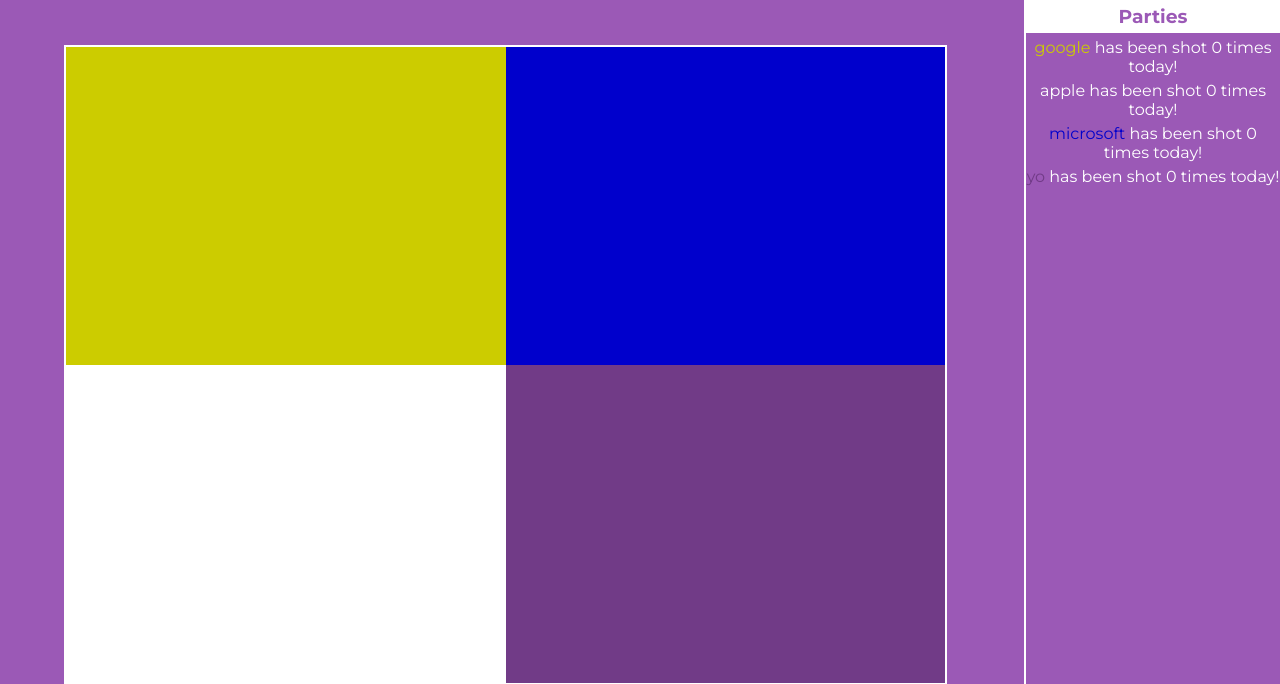
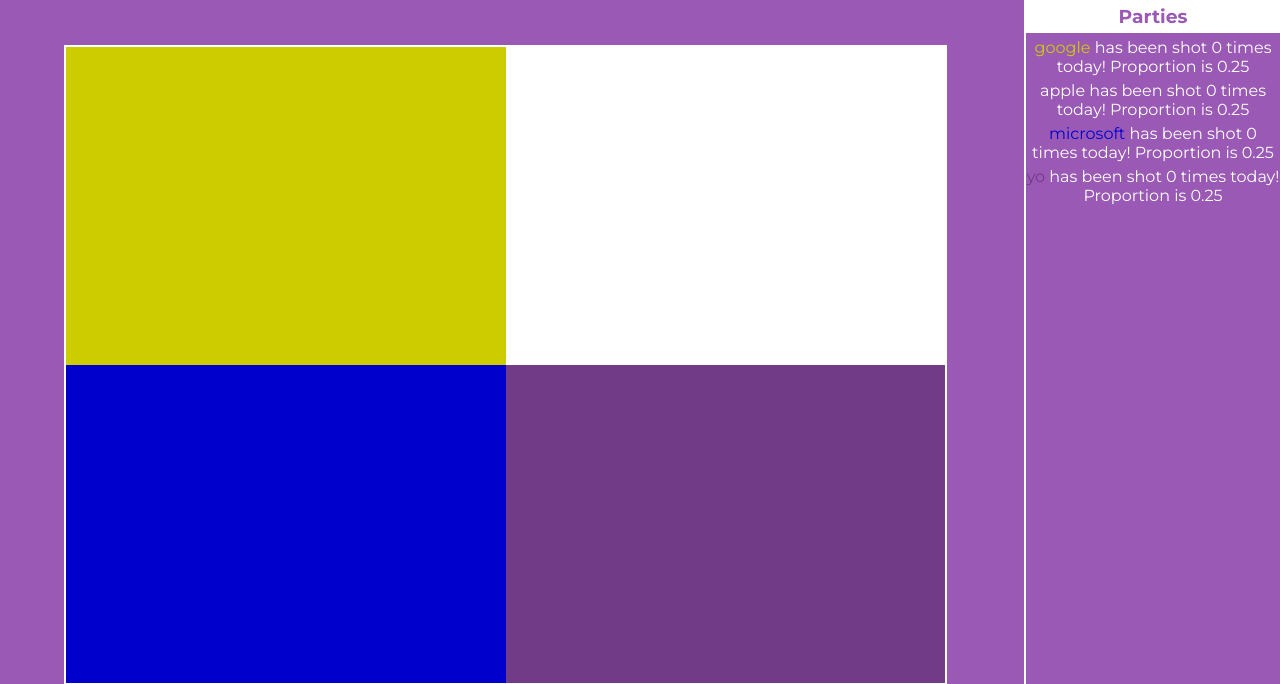
Before and after one commit to adrienthiery/YoFansWar, a PHP site: page / in a window 1280 px wide. Shown: the top 684 px of the page. Run offline with PHP 8.4, Linux system fonts and the light colour scheme; some libraries are stand-ins or nearby versions.

Commit message:
Fixed squares problem

```diff
--- a/index.php
+++ b/index.php
@@ -19,35 +19,37 @@
 		new Entity( 'yo', "#713b87" )
 	);
 ?>
-	<div id='recent'>
-		<h3>Parties</h3>
 	<?php
 	$sum = 0;
 	foreach( $entities as $entity ){
-		echo '<div>';
-		echo '<span style="color:'.$entity->get_color().';">'.$entity->get_name().'</span> has been shot '.$entity->get_score().' times today!';
-		echo '</div>';
 		$sum += $entity->get_score();
-	} ?></div>
+	} ?>
+	<div id='recent'>
+		<h3>Parties</h3>
 	<?php
 	foreach( $entities as $entity ){
 		if( $sum != 0 )
 			$entity->set_proportion( ( $sum - $entity->get_score() )/( $sum * ( count( $entities )- 1 ) ) );
 		else
 			$entity->set_proportion( 1/count( $entities ) );
+		echo '<div>';
+		echo '<span style="color:'.$entity->get_color().';">'.$entity->get_name().'</span> has been shot '.$entity->get_score().' times today! ';
+		echo 'Proportion is '.$entity->get_proportion();
+		echo '</div>';
 	}
+	echo "</div>";
 
 	$x = ( $entities[0]->get_proportion() + $entities[2]->get_proportion() )*100;
-	$y1 = $entities[0]->get_proportion() / ( $entities[0]->get_proportion() + $entities[2]->get_proportion() )*100;
-	$y2 = $entities[1]->get_proportion() / ( $entities[1]->get_proportion() + $entities[3]->get_proportion() )*100;
+	$y1 = $entities[1]->get_proportion() / ( $entities[1]->get_proportion() + $entities[3]->get_proportion() )*100;
+	$y2 = $entities[0]->get_proportion() / ( $entities[0]->get_proportion() + $entities[2]->get_proportion() )*100;
 
 	?>
 	<div id='battle-ground'>
 		<div style='background-color: <?php echo $entities[0]->get_color(); ?>; width:<?php echo $x; ?>%; height: <?php echo $y2; ?>%; '>
 		</div>
-		<div style='background-color: <?php echo $entities[2]->get_color(); ?>; width:<?php echo 100-$x; ?>%; height: <?php echo $y1; ?>%; left: <?php echo $x; ?>%;'>
+		<div style='background-color: <?php echo $entities[1]->get_color(); ?>; width:<?php echo 100-$x; ?>%; height: <?php echo $y1; ?>%; left: <?php echo $x; ?>%;'>
 		</div>
-		<div style='background-color: <?php echo $entities[1]->get_color(); ?>; width:<?php echo $x; ?>%; height: <?php echo 100-$y2; ?>%; top: <?php echo $y2; ?>%;'>
+		<div style='background-color: <?php echo $entities[2]->get_color(); ?>; width:<?php echo $x; ?>%; height: <?php echo 100-$y2; ?>%; top: <?php echo $y2; ?>%;'>
 		</div>
 		<div style='background-color: <?php echo $entities[3]->get_color(); ?>; width:<?php echo 100-$x; ?>%; height: <?php echo 100-$y1; ?>%; top: <?php echo $y1; ?>%; left: <?php echo $x; ?>%;'>
 		</div>
```
